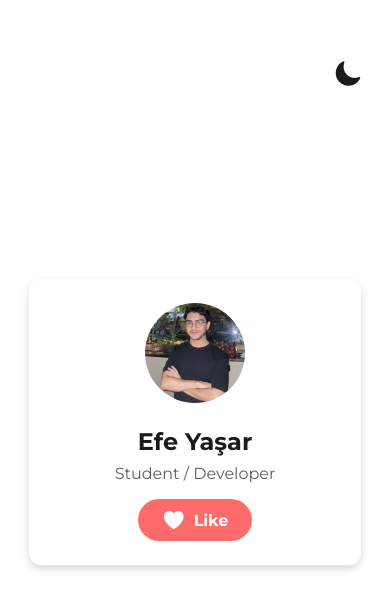
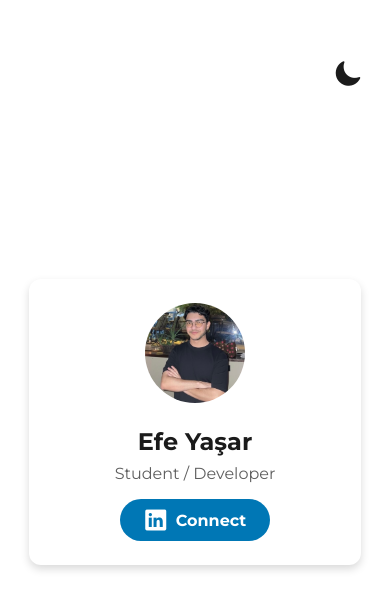
Before and after one commit to WebsLord/React-Native-ProfileCardApp, a React Native app: screen / in a window 390 px wide. Shown: the top 610 px of the page. Built offline with nearby package versions, Linux system fonts and the light colour scheme.

Commit message:
feat: updated like button to linkedin connect button

```diff
--- a/screens/ProfileScreen.js
+++ b/screens/ProfileScreen.js
@@ -1,6 +1,6 @@
-// screens/ProfileScreen.js (Last Verison - Son Hali)
+// screens/ProfileScreen.js
 
-import { View, Text, StyleSheet, Pressable, useWindowDimensions, Image } from 'react-native';
+import { View, Text, StyleSheet, Pressable, useWindowDimensions, Image, Linking } from 'react-native';
 import { useState } from 'react';
 import { Ionicons } from '@expo/vector-icons';
 import { COLORS, SPACING, RADII, FONTS, SIZES } from '../theme';
@@ -14,7 +14,6 @@ export default function ProfileScreen() {
 
   // Get window width for responsive design
   const { width } = useWindowDimensions();
-  // Check if the screen width is greater than 500px (e.g., tablet)
   const isLargeScreen = width > 500;
 
   // Determine profile image size based on screen width
@@ -22,6 +21,11 @@ export default function ProfileScreen() {
 
   const toggleTheme = () => {
     setTheme(theme === 'light' ? 'dark' : 'light');
+  };
+
+  // Function to open LinkedIn URL
+  const openLinkedIn = () => {
+    Linking.openURL('https://www.linkedin.com/in/efeysr/');
   };
 
   return (
@@ -40,7 +44,6 @@ export default function ProfileScreen() {
           styles.card,
           {
               backgroundColor: currentTheme.card,
-              // Adjust width and padding based on screen size
               width: isLargeScreen ? '60%' : '85%',
               padding: isLargeScreen ? SPACING.xl : SPACING.lg
           }
@@ -54,7 +57,7 @@ export default function ProfileScreen() {
             {
               width: profileImageSize,
               height: profileImageSize,
-              borderRadius: profileImageSize / 2 // Make it round
+              borderRadius: profileImageSize / 2
             }
           ]}
         />
@@ -66,16 +69,17 @@ export default function ProfileScreen() {
           Student / Developer
         </Text>
 
-        {/* Interactive Like Button */}
+        {/* LinkedIn Button (Updated) */}
         <Pressable
             style={({pressed}) => [
-                styles.likeButton,
-                { backgroundColor: pressed ? '#e63946' : '#ff6b6b' }
+                styles.socialButton,
+                // LinkedIn Brand Colors: Normal #0077b5, Pressed #004182
+                { backgroundColor: pressed ? '#004182' : '#0077b5' }
             ]}
-            onPress={() => console.log('Profile Liked!')}
+            onPress={openLinkedIn}
         >
-            <Ionicons name="heart" size={24} color="#fff" />
-            <Text style={styles.likeText}>Like</Text>
+            <Ionicons name="logo-linkedin" size={24} color="#fff" />
+            <Text style={styles.socialText}>Connect</Text>
         </Pressable>
 
       </View>
@@ -104,9 +108,8 @@ const styles = StyleSheet.create({
     shadowOffset: { width: 0, height: 4 },
     elevation: 6,
   },
-  // New style for the profile image
   profileImage: {
-    marginBottom: SPACING.sm, // Add some space below the image
+    marginBottom: SPACING.sm,
     resizeMode: 'cover',
   },
   name: {
@@ -120,7 +123,8 @@ const styles = StyleSheet.create({
     marginTop: SPACING.sm,
     opacity: 0.7,
   },
-  likeButton: {
+  // Updated styles for the social button
+  socialButton: {
     flexDirection: 'row',
     alignItems: 'center',
     paddingVertical: SPACING.sm,
@@ -128,7 +132,7 @@ const styles = StyleSheet.create({
     borderRadius: 50,
     marginTop: SPACING.md,
   },
-  likeText: {
+  socialText: {
     color: '#fff',
     fontFamily: FONTS.bold,
     fontSize: 16,
```
